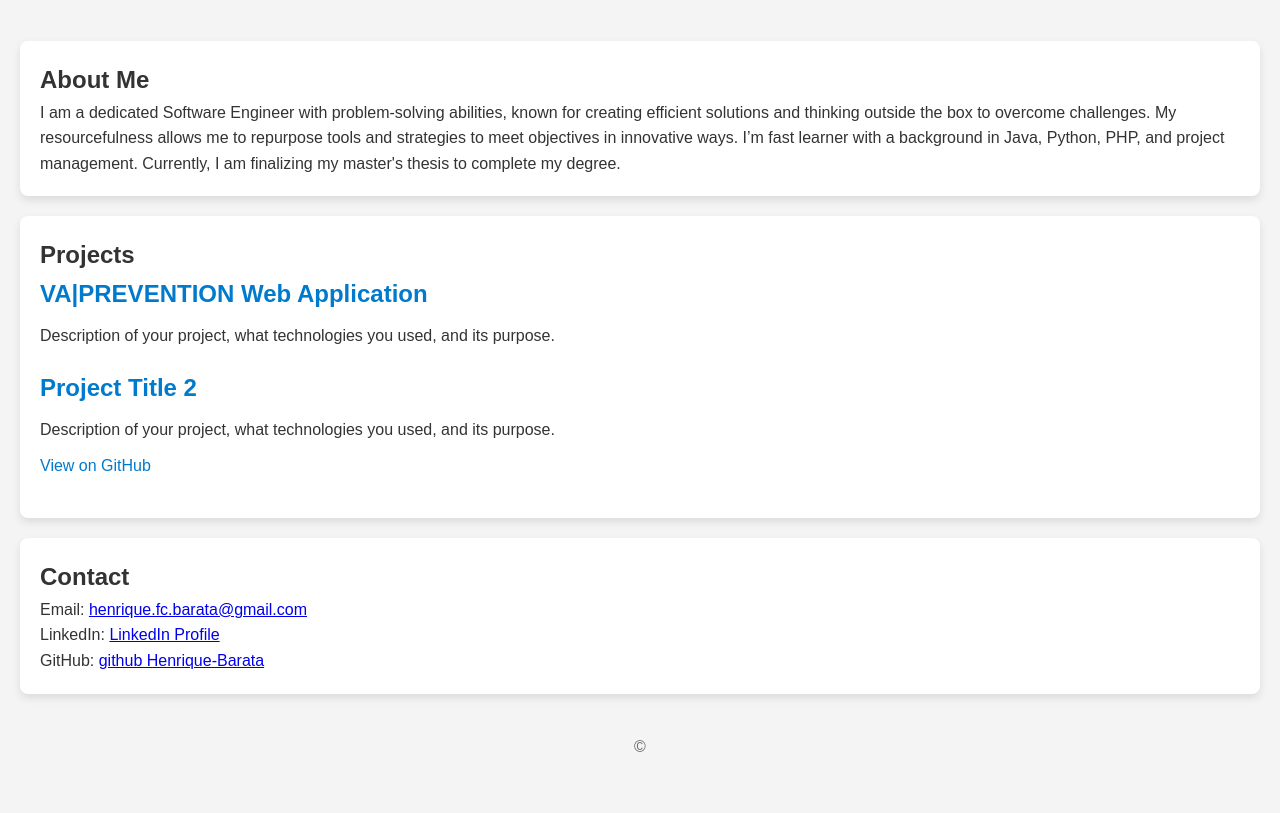
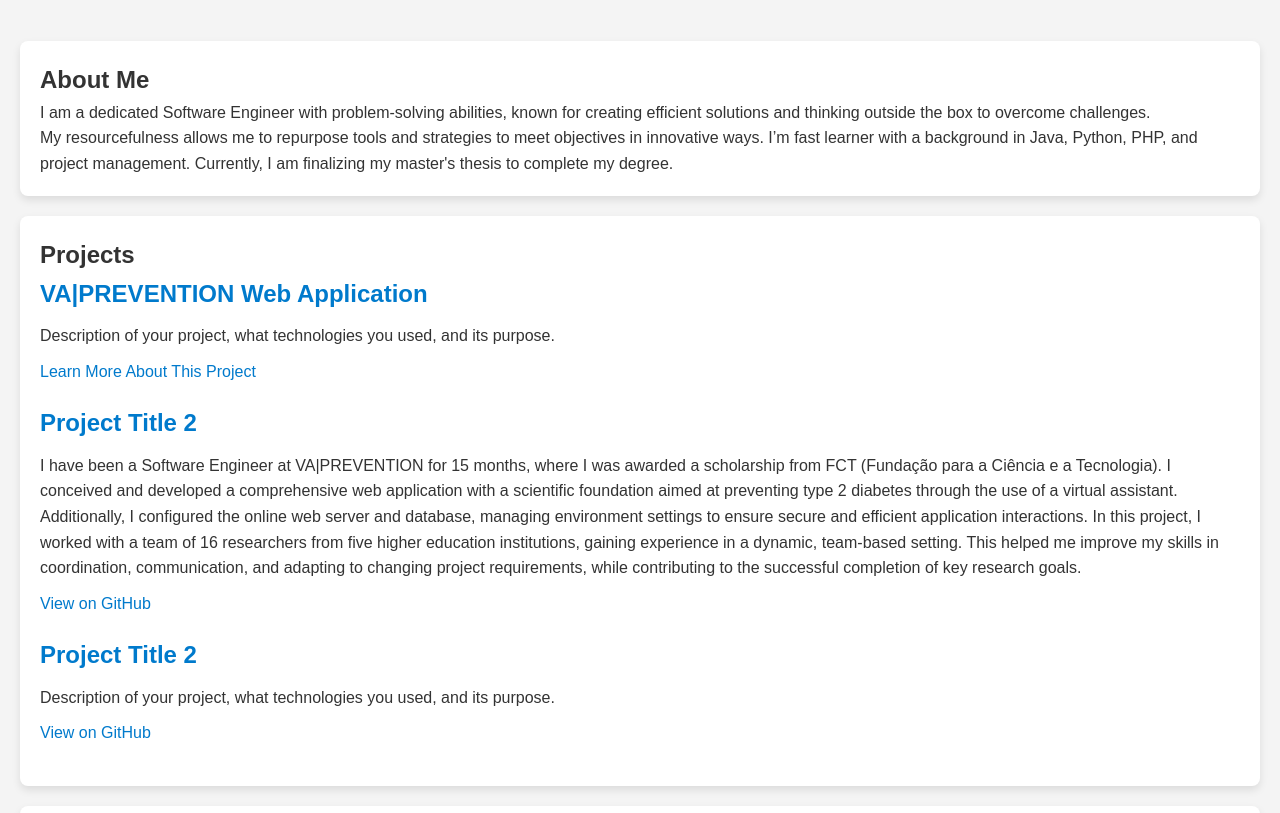
Before and after one commit to Henrique-Barata/henriquebarata.github.io, a plain HTML site: page index.html in a window 1280 px wide. Shown: the part 139-952 px from the top of the page. Before the commit the page ends 918 px from the top, so only its background shows below. Drawn offline with Linux system fonts and the light colour scheme.

Commit message:
add vaprevention

```diff
--- a/index.html
+++ b/index.html
@@ -19,7 +19,7 @@
 
     <section id="about">
         <h2>About Me</h2>
-        <p>I am a dedicated Software Engineer with problem-solving abilities, known for creating efficient solutions and thinking outside the box to overcome challenges. My resourcefulness allows me to repurpose tools and strategies to meet objectives in innovative ways. I’m fast learner with a background in Java, Python, PHP, and project management. Currently, I am finalizing my master's thesis to complete my degree.</p>
+        <p>I am a dedicated Software Engineer with problem-solving abilities, known for creating efficient solutions and thinking outside the box to overcome challenges.<br> My resourcefulness allows me to repurpose tools and strategies to meet objectives in innovative ways. I’m fast learner with a background in Java, Python, PHP, and project management. Currently, I am finalizing my master's thesis to complete my degree.</p>
     </section>
 
     <section id="projects">
@@ -27,7 +27,13 @@
         <div class="project">
             <h3>VA|PREVENTION Web Application</h3>
             <p>Description of your project, what technologies you used, and its purpose.</p>
-            <a href="https://github.com/yourusername/project1" target="_blank"></a>
+            <a href="vaprevention.html">Learn More About This Project</a>
+        </div>
+        <div class="project">
+            <h3>Project Title 2</h3>
+            <p>I have been a Software Engineer at VA|PREVENTION for 15 months, where I was awarded a scholarship from FCT (Fundação para a Ciência e a Tecnologia). I conceived and developed a comprehensive web application with a scientific foundation aimed at preventing type 2 diabetes through the use of a virtual assistant. Additionally, I configured the online web server and database, managing environment settings to ensure secure and efficient application interactions.
+                In this project, I worked with a team of 16 researchers from five higher education institutions, gaining experience in a dynamic, team-based setting. This helped me improve my skills in coordination, communication, and adapting to changing project requirements, while contributing to the successful completion of key research goals.</p>
+            <a href="https://github.com/yourusername/project2" target="_blank">View on GitHub</a>
         </div>
         <div class="project">
             <h3>Project Title 2</h3>
@@ -40,8 +46,8 @@
     <section id="contact">
         <h2>Contact</h2>
         <p>Email: <a href="mailto:henrique.fc.barata@gmail.com">henrique.fc.barata@gmail.com</a></p>
-        <p>LinkedIn: <a href="https://www.linkedin.com/in/henrique-barata-9b2a9926b/" target="_blank">LinkedIn Profile</a></p>
-        <p>GitHub: <a href="https://github.com/Henrique-Barata" target="_blank">github Henrique-Barata</a></p>
+        <p>LinkedIn: <a href="https://www.linkedin.com/in/henrique-barata-9b2a9926b/" target="_blank">https://www.linkedin.com/in/henrique-barata-9b2a9926b</a></p>
+        <p>GitHub: <a href="https://github.com/Henrique-Barata" target="_blank">https://github.com/Henrique-Barata</a></p>
     </section>
 
     <footer>
```
Also changed, not shown: projects/vaprevention.html (added).
